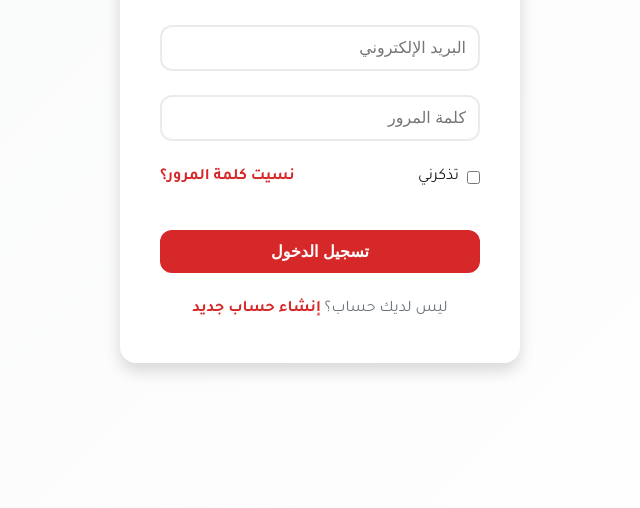
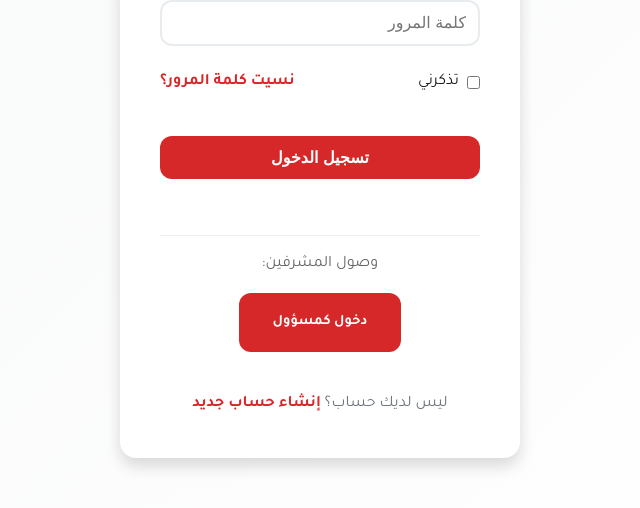
Before and after one commit to Yaman-AJ/Syrian-Blood-Bank, a plain HTML site: page pages/login.html in a window 1280 px wide. Shown: the part 290-798 px from the top of the page, without its empty margins (320-960 px from the left). Drawn offline with Linux system fonts and the light colour scheme.

Commit message:
add link to dashboard

```diff
--- a/pages/login.html
+++ b/pages/login.html
@@ -204,6 +204,14 @@
             <a href="#" class="auth-link">نسيت كلمة المرور؟</a>
           </div>
           <button type="submit" class="auth-submit">تسجيل الدخول</button>
+          <div class="admin-access"
+            style="text-align: center; margin-top: 2rem; padding: 1rem; border-top: 1px solid #eee;">
+            <p style="color: #666; margin-bottom: 1rem;">وصول المشرفين:</p>
+            <a href="Admin Dashboard.html" class="btn"
+              style="background: #d62828; color: white;">
+              <i class="fas fa-user-shield"></i> دخول كمسؤول
+            </a>
+          </div>
         </form>
 
         <p class="auth-footer">
```
